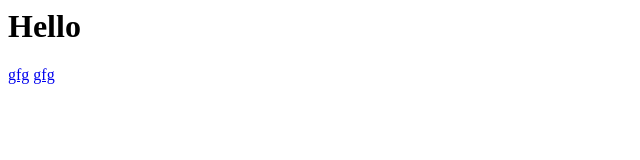
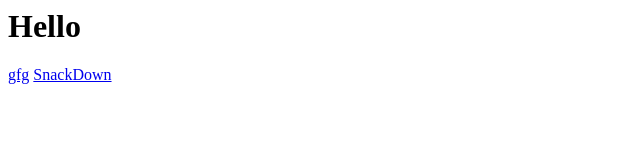
Before and after one commit to saptarshi1211mondal/CERTIFICATES, a plain HTML site: page index.html in a window 1280 px wide. Shown: the full height of the page, 0-640 px from the left. Drawn offline with Linux system fonts and the light colour scheme.

Commit message:
Update index.html

```diff
--- a/index.html
+++ b/index.html
@@ -1,3 +1,3 @@
 <h1>Hello</h1>
 <a href="GFG.HTML">gfg</a>
-<a href="SNACKDOWN.HTML">gfg</a>
+<a href="SNACKDOWN.HTML">SnackDown</a>
```
